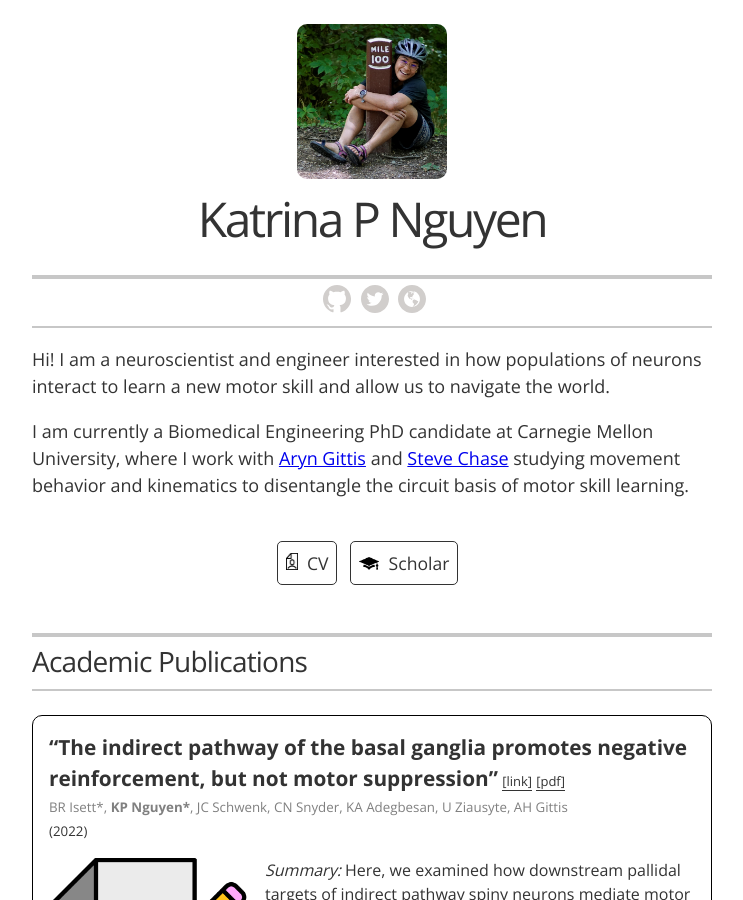
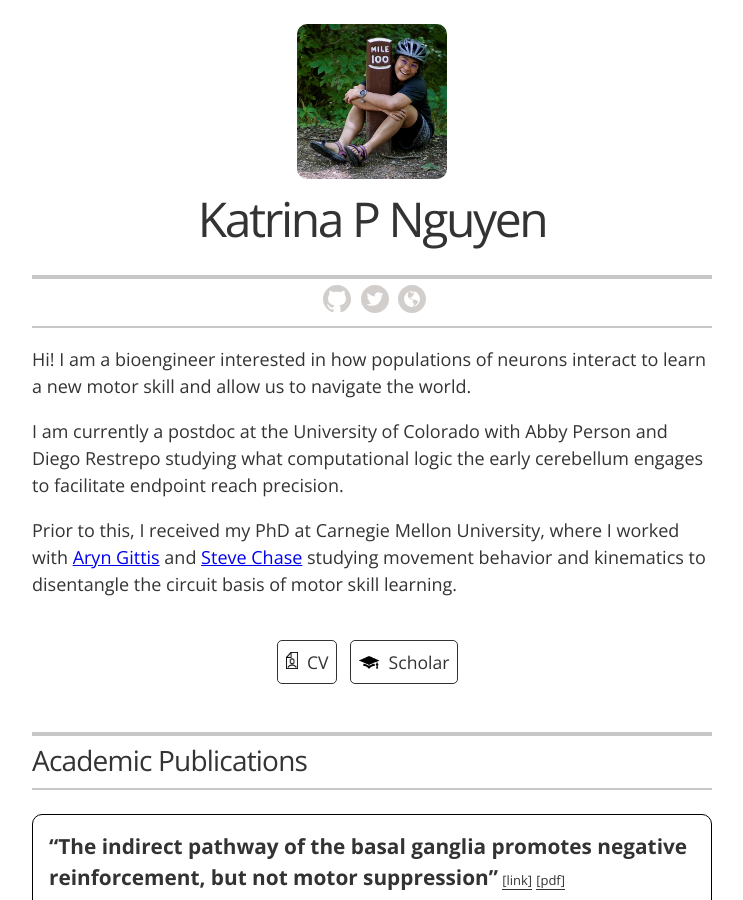
Before and after one commit to katpnug/katpnug.github.io, a Jekyll site: the page built from index.html, in a window 1280 px wide and 900 px high. Shown: the whole window, without its empty margins (268-1011 px from the left). Built offline with Jekyll 4.4.1, drawn with Linux system fonts in a browser that asks for light colours.

Commit message:
Update _config.yml

```diff
--- a/_config.yml
+++ b/_config.yml
@@ -12,7 +12,7 @@
 resume_avatar:                  "true"
 resume_name:                    "Katrina P Nguyen"
 resume_title:                   ""
-resume_header_intro: "<p>Hi! I am a neuroscientist and engineer interested in how populations of neurons interact to learn a new motor skill and allow us to navigate the world.</p><p>I am currently a Biomedical Engineering PhD candidate at Carnegie Mellon University, where I work with <a href=\"https://labs.bio.cmu.edu/gittis/\">Aryn Gittis</a> and <a href=\"https://chaselab.github.io/\">Steve Chase</a> studying movement behavior and kinematics to disentangle the circuit basis of motor skill learning.</p>"
+resume_header_intro: "<p>Hi! I am a bioengineer interested in how populations of neurons interact to learn a new motor skill and allow us to navigate the world.</p><p>I am currently a postdoc at the University of Colorado with Abby Person and Diego Restrepo studying what computational logic the early cerebellum engages to facilitate endpoint reach precision.</p><p>Prior to this, I received my PhD at Carnegie Mellon University, where I worked with <a href=\"https://labs.bio.cmu.edu/gittis/\">Aryn Gittis</a> and <a href=\"https://chaselab.github.io/\">Steve Chase</a> studying movement behavior and kinematics to disentangle the circuit basis of motor skill learning.</p>"
 
 # Decide which sections to use
 # comment out to hide
```
